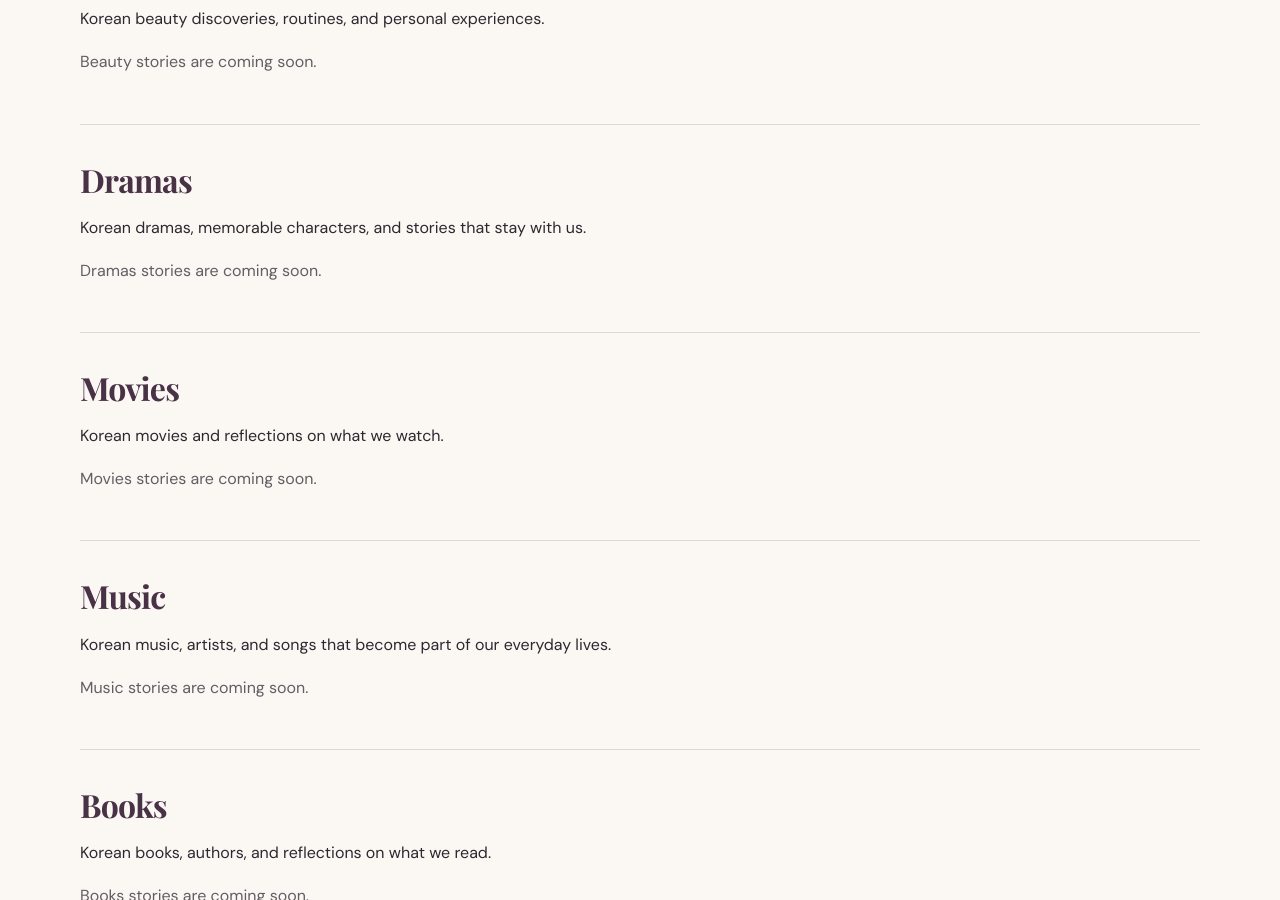
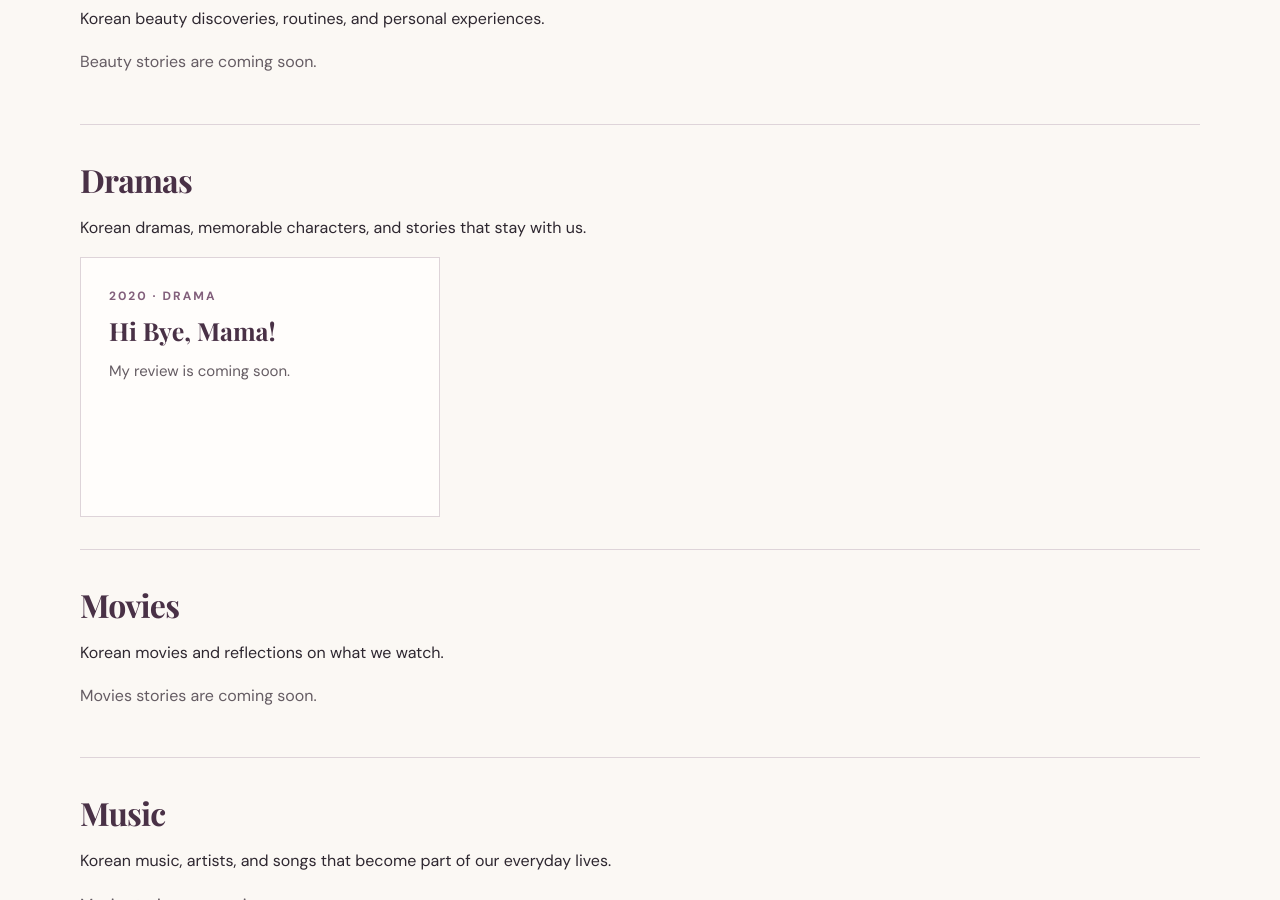
Before and after one commit to lydiarim22-coder/mindoflydia, a Jekyll site: the page built from korean-culture.html, in a window 1280 px wide and 900 px high, scrolled down 906 px. Built offline with Jekyll 4.4.1, drawn with Linux system fonts in a browser that asks for light colours; some web fonts are replaced.

Commit message:
Add Hi Bye Mama drama listing

```diff
--- /dev/null
+++ b/_data/korean_culture_items.yml
@@ -0,0 +1,5 @@
+- title: "Hi Bye, Mama!"
+  year: 2020
+  genre: Drama
+  topic: dramas
+  note: "My review is coming soon."
--- a/korean-culture.html
+++ b/korean-culture.html
@@ -34,6 +34,18 @@ description: "Explore Korean food, beauty, dramas, movies, music, and books with
       {% when 'books' %}<p>Korean books, authors, and reflections on what we read.</p>
     {% endcase %}
     {% if topic == 'food' %}<p><a href="{{ '/photo-gallery/' | relative_url }}#from-my-kitchen">Visit From My Kitchen &rarr;</a></p>{% endif %}
+    {% assign topic_items = site.data.korean_culture_items | where: 'topic', topic %}
+    {% if topic_items.size > 0 %}
+    <div class="post-grid">
+      {% for item in topic_items %}
+      <article class="post-card">
+        <p class="eyebrow">{{ item.year | escape }} &middot; {{ item.genre | escape }}</p>
+        <h3>{{ item.title | escape }}</h3>
+        <p>{{ item.note | escape }}</p>
+      </article>
+      {% endfor %}
+    </div>
+    {% endif %}
     {% if topic_posts.size > 0 %}
     <div class="post-grid">
       {% for post in topic_posts %}
@@ -45,7 +57,7 @@ description: "Explore Korean food, beauty, dramas, movies, music, and books with
       </article>
       {% endfor %}
     </div>
-    {% else %}
+    {% elsif topic_items.size == 0 %}
     <p class="gallery-empty">{{ topic | capitalize }} stories are coming soon.</p>
     {% endif %}
   </section>
```
